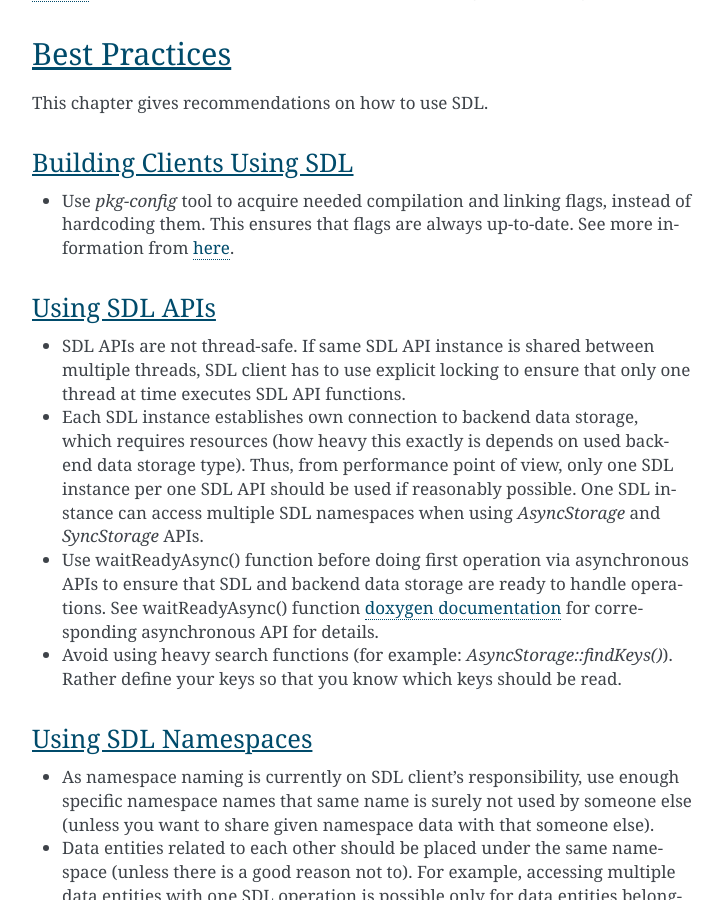
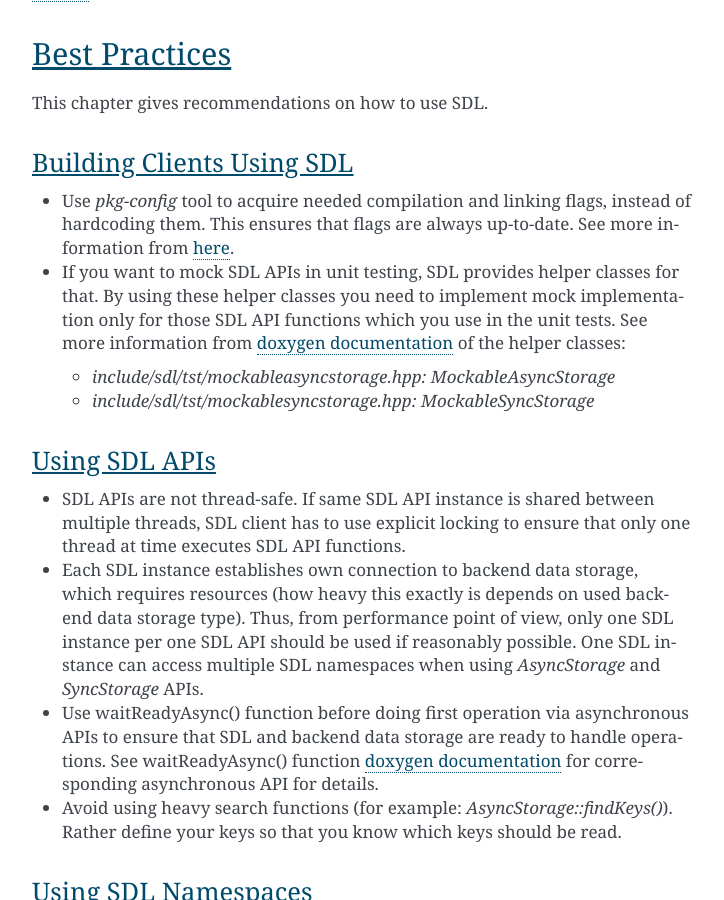
Before and after one commit to o-ran-sc/ric-plt-sdl, a Sphinx documentation site: the page built from docs/user-guide.rst, in a window 1280 px wide and 900 px high, scrolled down 9754 px. Shown: the whole window, without its empty margins (388-1112 px from the left). Built offline with Sphinx 7.4.7, drawn with Linux system fonts in a browser that asks for light colours.

Commit message:
Add public helper classes for UT mocking
Helper classes provide simple implementation for SDL public
APIs. These classes can be used in SDL clients as base
classes for SDL API mock implementations instead of deriving
mock implementations from pure virtual API classes. This way
mock implementations do not need to be changed every time
SDL APIs change (if the change does not affect UT cases).

Signed-off-by: Timo Tietavainen <timo.tietavainen@nokia.com>
Change-Id: Idf62b1397b049b4f56b8ed90c57b53ed615cd67c

```diff
--- a/docs/release-notes.rst
+++ b/docs/release-notes.rst
@@ -30,6 +30,10 @@ ric-plt/sdl.
 Version history
 ---------------
 
+[1.1.0] - 2020-01-09
+
+* Add public helper classes for UT mocking.
+
 [1.0.4] - 2019-11-13
 
 * Add PackageCloud.io publishing to CI scripts.
--- a/docs/user-guide.rst
+++ b/docs/user-guide.rst
@@ -469,6 +469,14 @@ Building Clients Using SDL
 * Use *pkg-config* tool to acquire needed compilation and linking flags,
   instead of hardcoding them. This ensures that flags are always up-to-date.
   See more information from `here <#building-clients-using-sdl>`_.
+* If you want to mock SDL APIs in unit testing, SDL provides helper classes
+  for that. By using these helper classes you need to implement mock
+  implementation only for those SDL API functions which you use in the unit
+  tests. See more information from `doxygen documentation <#doxygen-generated-sdl-api-documentation>`_
+  of the helper classes:
+
+  * *include/sdl/tst/mockableasyncstorage.hpp: MockableAsyncStorage*
+  * *include/sdl/tst/mockablesyncstorage.hpp: MockableSyncStorage*
 
 Using SDL APIs
 ==============
```
Also changed, not shown: 6 other files.
